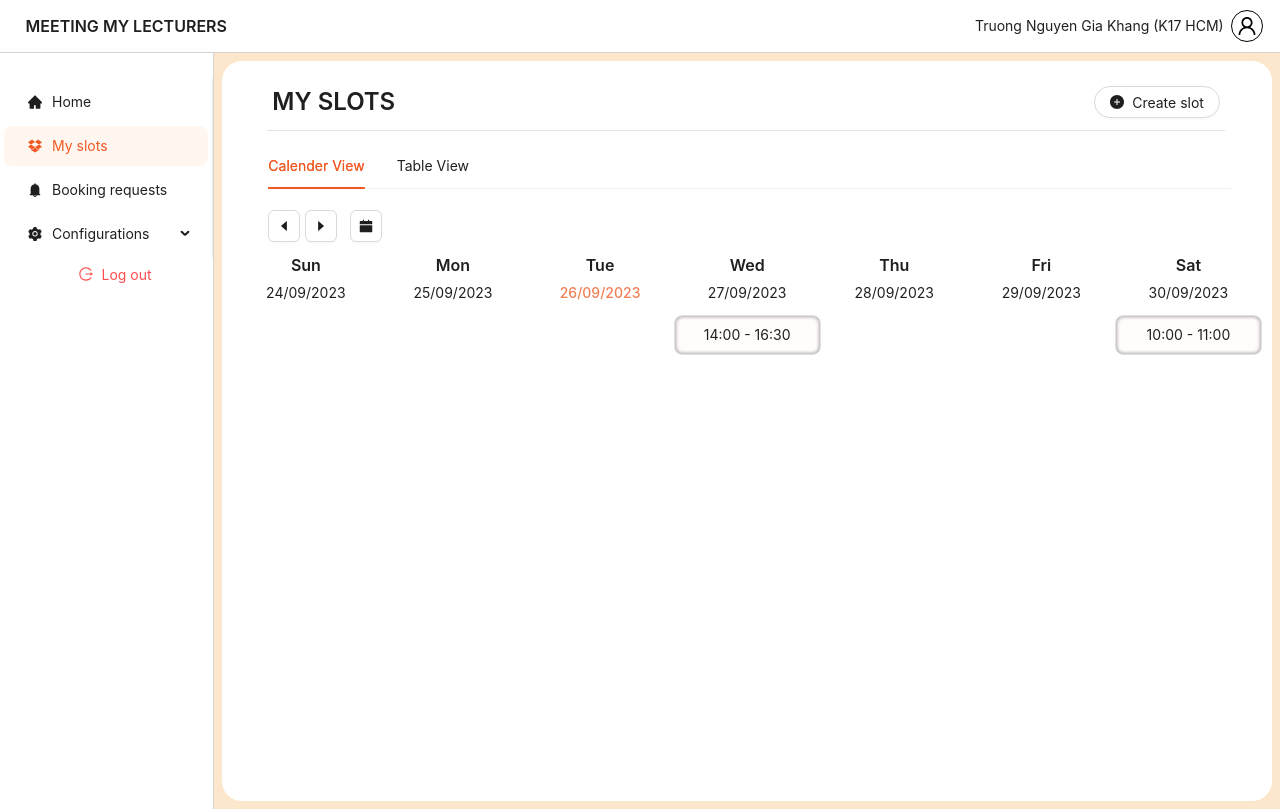
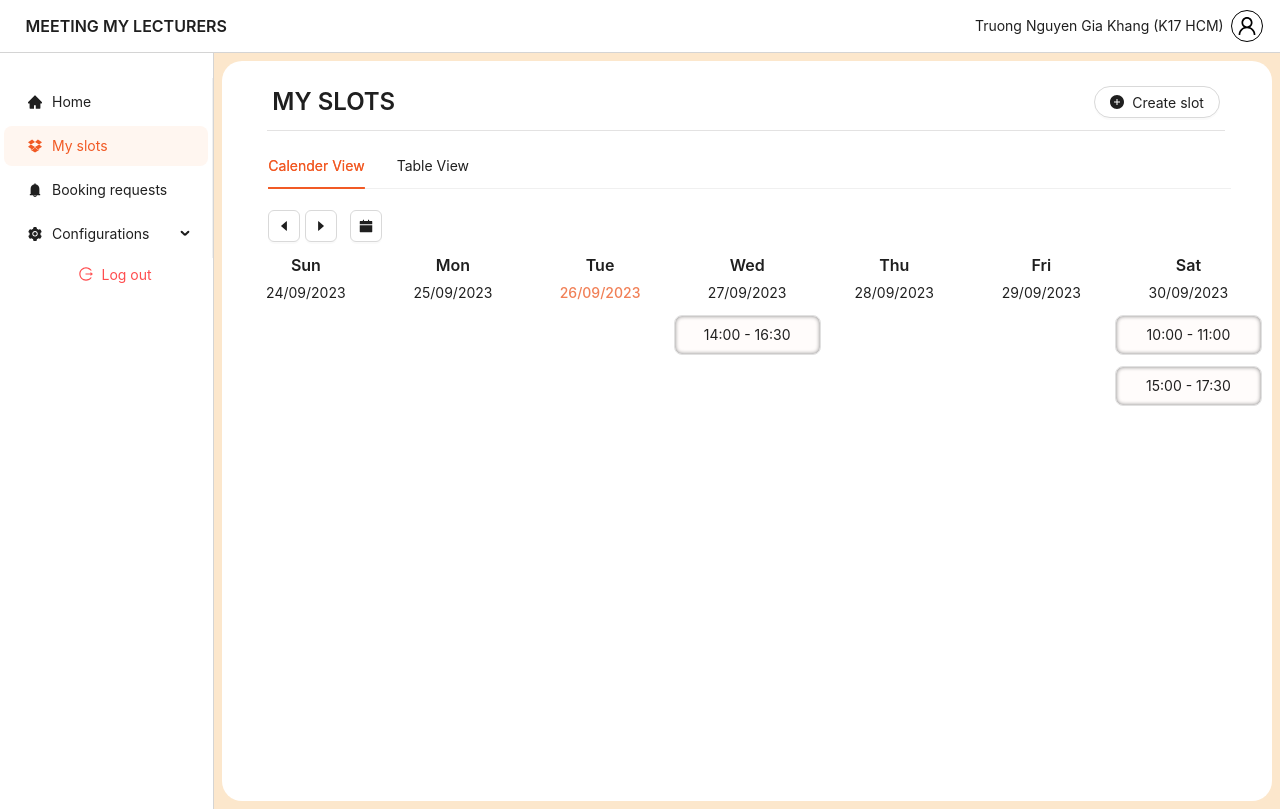
Before and after one commit to giakhang3005/KhangTNG.MeetingMyLecturerFE, a React (Create React App) app: page / in a window 1280 px wide. Both pictures are taken after a click on the item "My slots". Built offline with nearby package versions, Linux system fonts and the light colour scheme.

Commit message:
Update editing slot

```diff
--- a/src/Components/Body/Lecturer/Content/MySlot/CalenderSlotViewFunction.js
+++ b/src/Components/Body/Lecturer/Content/MySlot/CalenderSlotViewFunction.js
@@ -5,7 +5,7 @@ export const LecturerEditSlotFunction = (
   setEditingSlot
 ) => {
     //havent accept anyone
-  if (slot.student === null) {
+  if (slot.student === null || slot.student == "") {
     setCreatedSlotView("edit");
     setEditingSlot(slot);
   } else {
--- a/src/Components/Body/Lecturer/Content/MySlot/CreatedSlotCalenderView.js
+++ b/src/Components/Body/Lecturer/Content/MySlot/CreatedSlotCalenderView.js
@@ -85,6 +85,7 @@ export const LectuerCalenderView = (props) => {
       date: "30/09/2023",
       startTime: "10:00",
       endTime: "11:00",
+      mode: 'Manual approve' ,
       location: "FPT",
       student: null,
       subject: ["SWP391", "SWT301"],
@@ -95,15 +96,29 @@ export const LectuerCalenderView = (props) => {
       date: "27/09/2023",
       startTime: "14:00",
       endTime: "16:30",
+      mode: 'Assign student' ,
       location: "FPT",
       student: "Tran Cong Lam (K17 HCM)",
       subject: ["SWP391", "SWT301"],
+      password: "12345",
+    },
+    {
+      id: 3,
+      date: "30/09/2023",
+      startTime: "15:00",
+      endTime: "17:30",
+      mode: 'Accept the first Booker' ,
+      location: "FPT",
+      student: "",
+      subject: ["SWT301"],
       password: "12345",
     },
   ];
 
   return (
     <div className="CalenderViewContainer">
+      {console.log("INPUT SLOT LIST")}
+      {console.log(slotList)}
       {/* Support Buttons */}
       <div className="CalenderViewSupportBtn">
         {/* back to previous week */}
@@ -186,6 +201,9 @@ export const LectuerCalenderView = (props) => {
                             <b>Time:</b> {slot.startTime} - {slot.endTime}
                           </div>
                           <div>
+                            <b>Mode:</b> {slot.mode}
+                          </div>
+                          <div>
                             <b>Location:</b> {slot.location}
                           </div>
                           <div>
--- a/src/Components/Body/Lecturer/Content/MySlot/CreatedSlotTableView.js
+++ b/src/Components/Body/Lecturer/Content/MySlot/CreatedSlotTableView.js
@@ -110,6 +110,7 @@ export const CreatedSlotTableView = (props) => {
       date: "30/09/2023",
       startTime: "10:00",
       endTime: "11:00",
+      mode: 'Manual approve' ,
       location: "FPT",
       student: null,
       subject: ["SWP391", "SWT301"],
@@ -120,9 +121,21 @@ export const CreatedSlotTableView = (props) => {
       date: "27/09/2023",
       startTime: "14:00",
       endTime: "16:30",
+      mode: 'Assign student' ,
       location: "FPT",
       student: "Tran Cong Lam (K17 HCM)",
       subject: ["SWP391", "SWT301"],
+      password: "12345",
+    },
+    {
+      id: 3,
+      date: "30/09/2023",
+      startTime: "15:00",
+      endTime: "17:30",
+      mode: 'Accept the first Booker' ,
+      location: "FPT",
+      student: "",
+      subject: ["SWT301"],
       password: "12345",
     },
   ];
--- a/src/Components/Body/Lecturer/Content/MySlot/CreatingSlot.js
+++ b/src/Components/Body/Lecturer/Content/MySlot/CreatingSlot.js
@@ -51,8 +51,10 @@ export const CreatingSlot = (props) => {
           data.date.$y
         } ${startTime.$d.getHours()}:${startTime.$d.getMinutes()} - ${endTime.$d.getHours()}:${endTime.$d.getMinutes()}`
       );
+
       //TODO: For Backend
       console.log(data)
+
       //forward to view
       setCreatedSlotView("");
     } else {
@@ -127,19 +129,19 @@ export const CreatingSlot = (props) => {
           <Form.Item name="mode" label="Mode" rules={[{ required: true }]}>
             <Radio.Group>
               <Radio.Button
-                value="manual"
+                value="Manual approve"
                 onClick={() => setIsAssignMode(false)}
               >
                 Manual approve
               </Radio.Button>
               <Radio.Button
-                value="first"
+                value="Accept the first Booker"
                 onClick={() => setIsAssignMode(false)}
               >
                 Accept the first Booker
               </Radio.Button>
               <Radio.Button
-                value="assign"
+                value="Assign student"
                 onClick={() => setIsAssignMode(true)}
               >
                 Assign student
--- a/src/Components/Body/Lecturer/Content/MySlot/EditingSlot.js
+++ b/src/Components/Body/Lecturer/Content/MySlot/EditingSlot.js
@@ -6,6 +6,7 @@ import {
   Typography,
   message,
   TimePicker,
+  Radio,
 } from "antd";
 import "../../Lecturer.css";
 import { parseDate } from "../../../../../ExtendedFunction/Date.js";
@@ -29,6 +30,7 @@ export const EditingSlot = (props) => {
     ["date"]: editingSlot.date,
     ["startTime"]: startTimeDayjs,
     ["endTime"]: endTimeDayjs,
+    ["mode"]: editingSlot.mode,
     ["location"]: editingSlot.location, //Show many options
     ["subject"]: editingSlot.subject, //can select many options
     ["password"]: editingSlot.password,
@@ -46,10 +48,10 @@ export const EditingSlot = (props) => {
     const startTime = data.startTime,
       endTime = data.endTime;
     //remove all space in password
-    const passwordWithoutSpace = "";
-    if (data.password !== null) {
-      passwordWithoutSpace = data.password.replace(" ", "");
-    }
+    // const passwordWithoutSpace = "";
+    // if (data.password !== null) {
+    //   passwordWithoutSpace = data.password.replace(" ", "");
+    // }
 
     //check if start time < end time
     if (endTime > startTime) {
@@ -84,7 +86,10 @@ export const EditingSlot = (props) => {
 
   //Handle location
   //! location from API
-  const locations = ["FPT", "NVH"];
+  const locations = [
+    { key: "jjj", name: "FPT" },
+    { key: "aaa", name: "NVH" },
+  ];
 
   return (
     <>
@@ -117,7 +122,30 @@ export const EditingSlot = (props) => {
           >
             <TimePicker format="hh:mm" />
           </Form.Item>
+          <Form.Item name="mode" label="Mode" rules={[{ required: true }]}>
+            <Radio.Group>
+              <Radio.Button
+                value="Manual approve"
+              >
+                Manual approve
+              </Radio.Button>
+              <Radio.Button
+                value="Accept the first Booker"
+              >
+                Accept the first Booker
+              </Radio.Button>
+              <Radio.Button
+                value="Assign student"
+                disabled
+              >
+                Assign student
+              </Radio.Button>
+            </Radio.Group>
+          </Form.Item>
+
           {/* Location */}
+          {console.log('Input locations')}
+          {console.log(locations)}
           <Form.Item
             name="location"
             label="Location"
@@ -125,11 +153,14 @@ export const EditingSlot = (props) => {
           >
             <Select>
               {locations.map((location) => {
-                return <Option key={location}>{location}</Option>;
+                return <Option key={location.key}>{location.name}</Option>;
               })}
             </Select>
           </Form.Item>
+
           {/* Subject */}
+          {console.log('Input subjects')}
+          {console.log(subjects)}
           <Form.Item
             name="subject"
             label="Subject"
@@ -148,6 +179,7 @@ export const EditingSlot = (props) => {
           >
             <Input />
           </Form.Item>
+
           {/* Cancel */}
           <Form.Item>
             <Button
--- a/src/Components/Body/Lecturer/Content/Request/LecturerRequests.js
+++ b/src/Components/Body/Lecturer/Content/Request/LecturerRequests.js
@@ -133,6 +133,8 @@ export const LecturerRequests = () => {
 
   return (
     <>
+      {console.log("INPUT BOOKING")}
+      {console.log(BookingList)}
       <Title className="sectionTitle" level={3}>
         BOOKING REQUESTS
       </Title>
```
